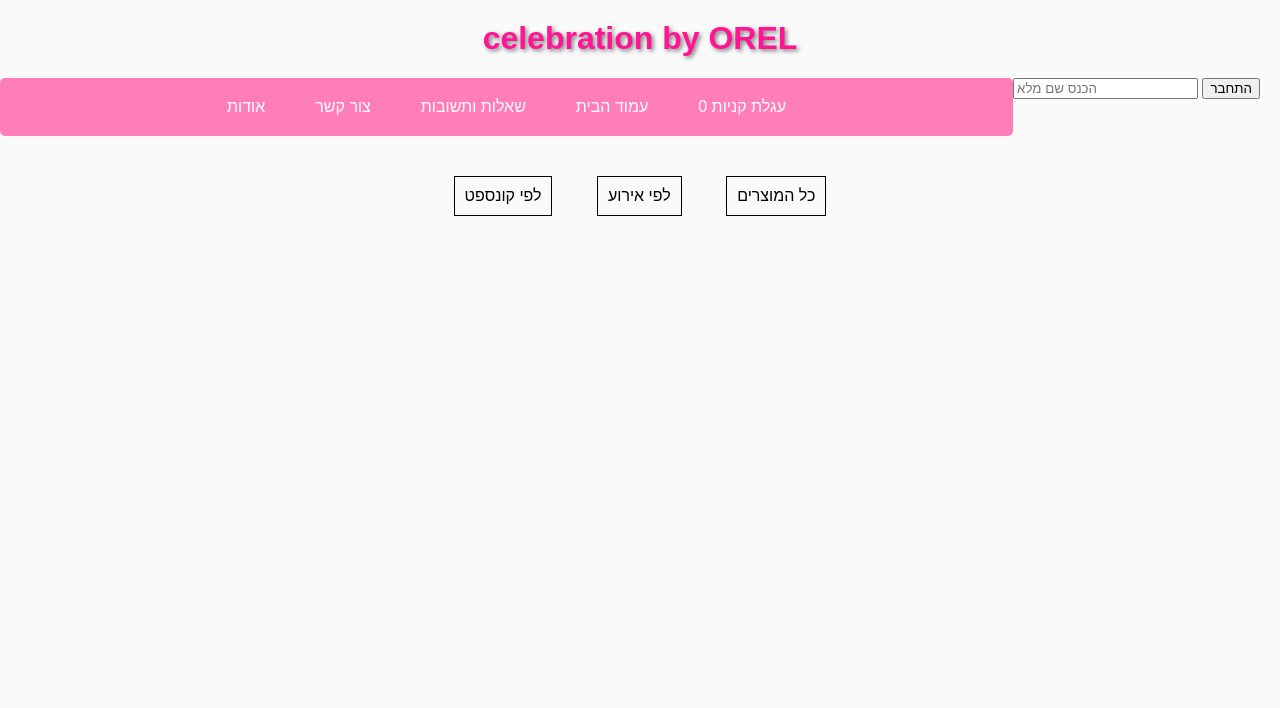
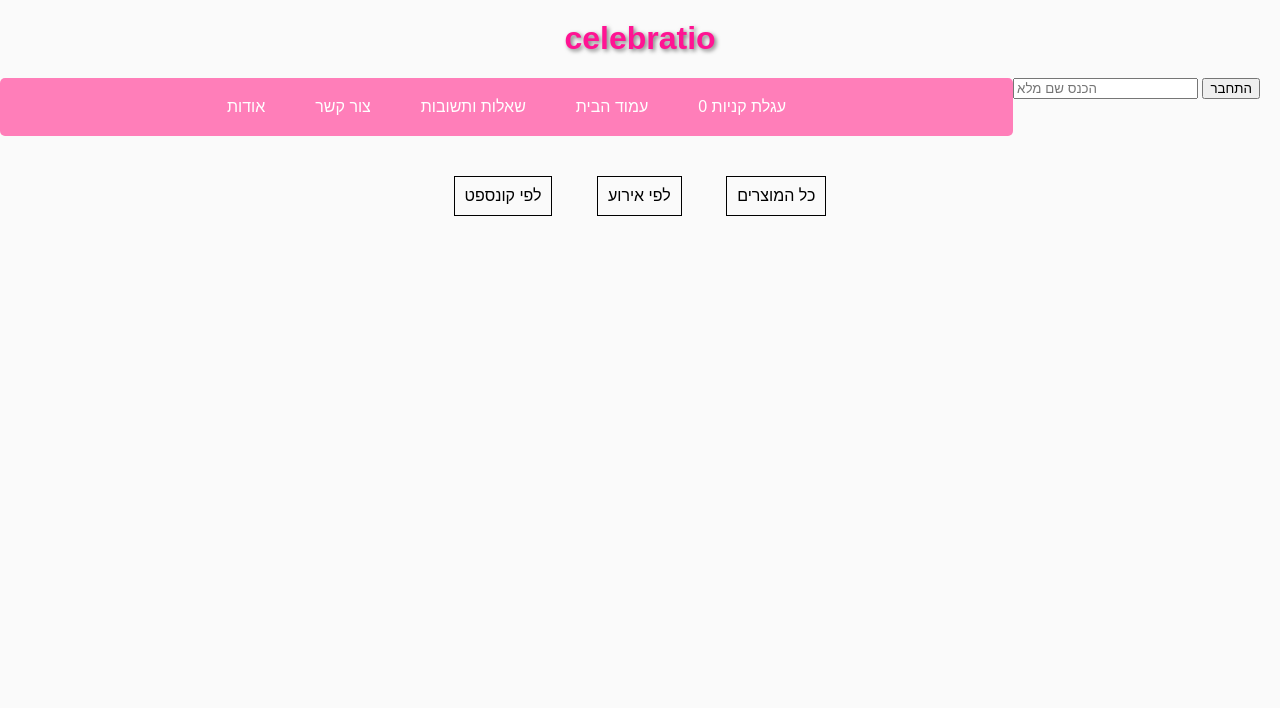
Before and after one commit to NeilZer/Celebration_Devops_Final, a website: page public/html/homepage.html in a window 1280 px wide. Shown: the top 708 px of the page. Drawn offline with Linux system fonts and the light colour scheme.

Commit message:
שינויים חדשים ב-feature

```diff
--- a/public/html/homepage.html
+++ b/public/html/homepage.html
@@ -1,7 +1,7 @@
 <head>
     <meta charset="UTF-8">
     <meta name="viewport" content="width=device-width, initial-scale=1.0">
-    <title>celebration by OREL</title>
+    <title>celebration</title>
     <link rel="stylesheet" href="/css/styles.css">
     <link rel="stylesheet" href="/css/styles2.css">
     <link rel="stylesheet" href="/css/styles3.css">
@@ -12,7 +12,7 @@
 
 <body>
     <header>
-        <h1>celebration by OREL</h1>
+        <h1>celebratio</h1>
         <div id="user-greeting">
             <form id="login-form" onsubmit="updateGreeting(); return false;">
                 <input type="text" id="fullname" placeholder="הכנס שם מלא" required>
```
